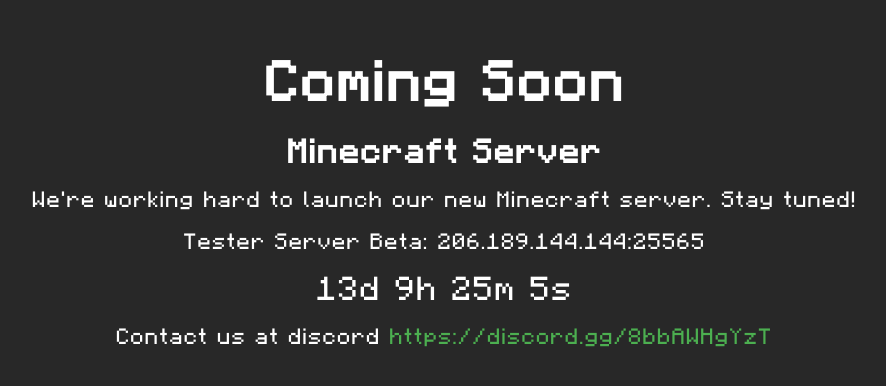
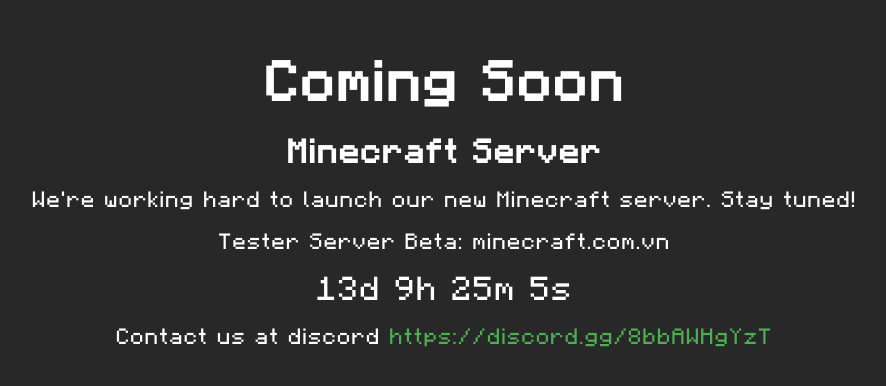
Before and after one commit to MinerwolfybtVn/web111, a plain HTML site: page index.html in a window 1280 px wide. Shown: the part 206-592 px from the top of the page, without its empty margins (196-1082 px from the left). Drawn offline with Linux system fonts and the light colour scheme.

Commit message:
Update index.html

```diff
--- a/index.html
+++ b/index.html
@@ -12,7 +12,7 @@
       <h1>Coming Soon</h1>
       <h2>Minecraft Server</h2>
       <p>We're working hard to launch our new Minecraft server. Stay tuned!</p>
-      <p>Tester Server Beta: 206.189.144.144:25565</p>
+      <p>Tester Server Beta: minecraft.com.vn</p>
       <div id="countdown"></div>
       <p>
         Contact us at discord
```
